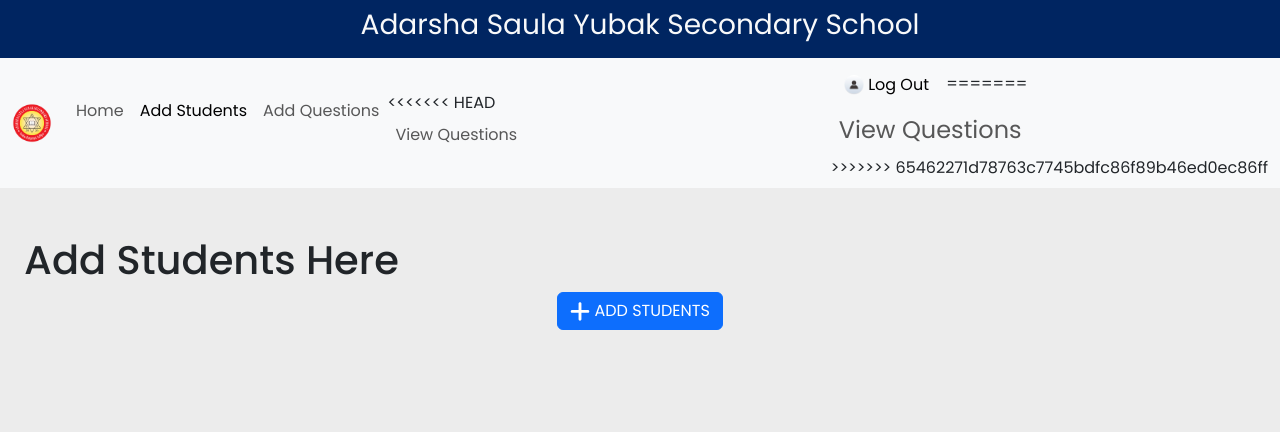
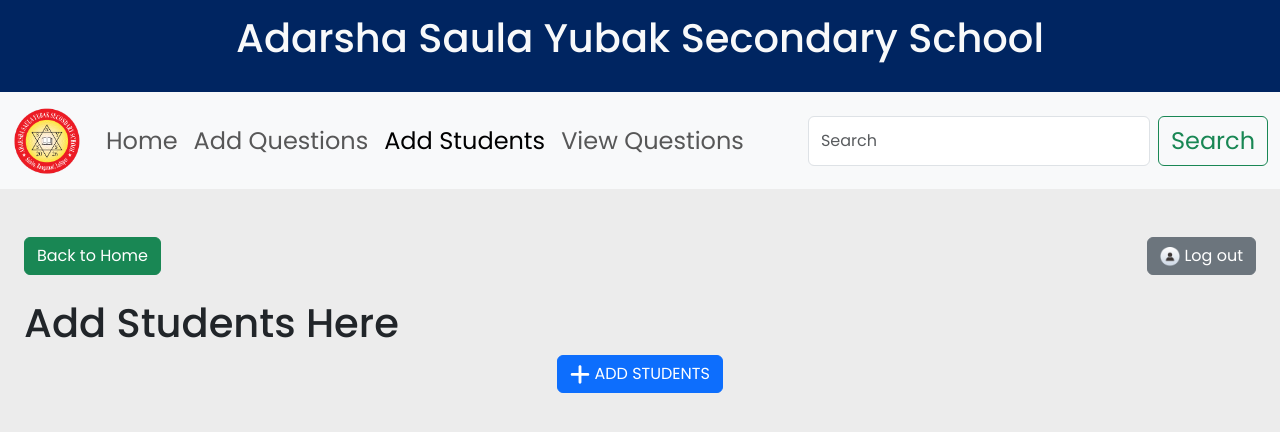
Before and after one commit to iamye1337/EntranceMS, a PHP site: page /teacher_panel/add_students.php in a window 1280 px wide. Shown: the top 432 px of the page. Run offline with PHP 8.4, Linux system fonts and the light colour scheme; the visitor is signed in with stand-in values (Sample User, id 1); some libraries are stand-ins or nearby versions.

Commit message:
Update add_students.php to local

```diff
--- a/teacher_panel/add_students.php
+++ b/teacher_panel/add_students.php
@@ -66,59 +66,49 @@ if ($_SERVER["REQUEST_METHOD"] == "POST" && isset($_POST)) {
 </head>
 
 <body>
-    <!-- title bar -->
+    <!-- Title Bar -->
     <div class="d-flex p-2 justify-content-center align-items-center" style="background-color: #002561;">
-        <h1 class="fs-3 fw-normal text-light">Adarsha Saula Yubak Secondary School</h1>
+        <p class="fs-1 fw-medium text-light">Adarsha Saula Yubak Secondary School</p>
     </div>
 
     <!-- Navbar -->
     <nav class="navbar navbar-expand-lg bg-body-tertiary mb-5">
         <div class="container-fluid">
             <a class="navbar-brand" href="#">
-                <img src="../images/adarshaLogo.png" alt="Logo" height="40px" class="d-inline-block align-text-top">
+                <img src="../images/adarshaLogo.png" alt="Logo" height="70px" class="d-inline-block align-text-top">
             </a>
             <div class="collapse navbar-collapse" id="navbarSupportedContent">
                 <ul class="navbar-nav me-auto mb-2 mb-lg-0">
                     <li class="nav-item">
-                        <a class="nav-link fs-6" aria-current="page" href="teach_home.php">Home</a>
+                        <a class="nav-link fs-4" aria-current="page" href="teach_home.php">Home</a>
                     </li>
                     <li class="nav-item">
-                        <a class="nav-link active fs-6" href="add_students.php">Add Students</a>
+                        <a class="nav-link fs-4" href="add_questions.php">Add Questions</a>
                     </li>
                     <li class="nav-item">
-                        <a class="nav-link fs-6" href="add_questions.php">Add Questions</a>
+                        <a class="nav-link active fs-4" href="add_students.php">Add Students</a>
                     </li>
                     <li class="nav-item">
-<<<<<<< HEAD
-                        <a class="nav-link fs-6" href="QnView.php">View Questions</a>
+                        <a class="nav-link fs-4" href="questionView.php">View Questions</a>
                     </li>
                 </ul>
-
-                <!-- Right-aligned Login Button -->
-                <ul class="navbar-nav ms-auto mb-2 mb-lg-0">
-                    <li class="nav-item">
-                        <a href="teach_login.php" type="button" class="btn btn-light">
-                            <img src="../images/profpic.png" alt="" width="20"> Log Out
-                        </a>
-=======
-                        <a class="nav-link fs-4" href="questionView.php">View Questions</a>
->>>>>>> 65462271d78763c7745bdfc86f89b46ed0ec86ff
-                    </li>
-                </ul>
+                <form class="d-flex" role="search">
+                    <input class="form-control me-2" type="search" placeholder="Search" aria-label="Search">
+                    <button class="btn btn-outline-success fs-4" type="submit">Search</button>
+                </form>
             </div>
-
         </div>
     </nav>
 
     <main class="m-4">
-        <!-- <div class="mb-4">
+        <div class="mb-4">
             <a href="teach_home.php" class="btn btn-success">Back to Home</a>
             <div class="d-flex float-end">
                 <a href="teach_login.php" type="button" class="btn btn-secondary">
                     <img src="../images/profpic.png" alt="" width="20"> Log out
                 </a>
             </div>
-        </div> -->
+        </div>
 
         <div>
             <h1>Add Students Here</h1>
@@ -211,14 +201,8 @@ if ($_SERVER["REQUEST_METHOD"] == "POST" && isset($_POST)) {
                                 </div>
 
                                 <!-- Grade -->
-<<<<<<< HEAD
-                                <div class="mb-3 row>
-                                    <label for=" grade"
-                                    class="col-sm-2 col-form-label">Grade<sup><b>*</b></sup>:</label>
-=======
                                 <div class="mb-3 row">
                                     <label for="grade" class="col-sm-2 col-form-label">Grade<sup><b>*</b></sup>:</label>
->>>>>>> 65462271d78763c7745bdfc86f89b46ed0ec86ff
                                     <div class="col-sm-10">
                                         <div class="col-md-3">
                                             <select class="form-select" name="grade" required>
```
